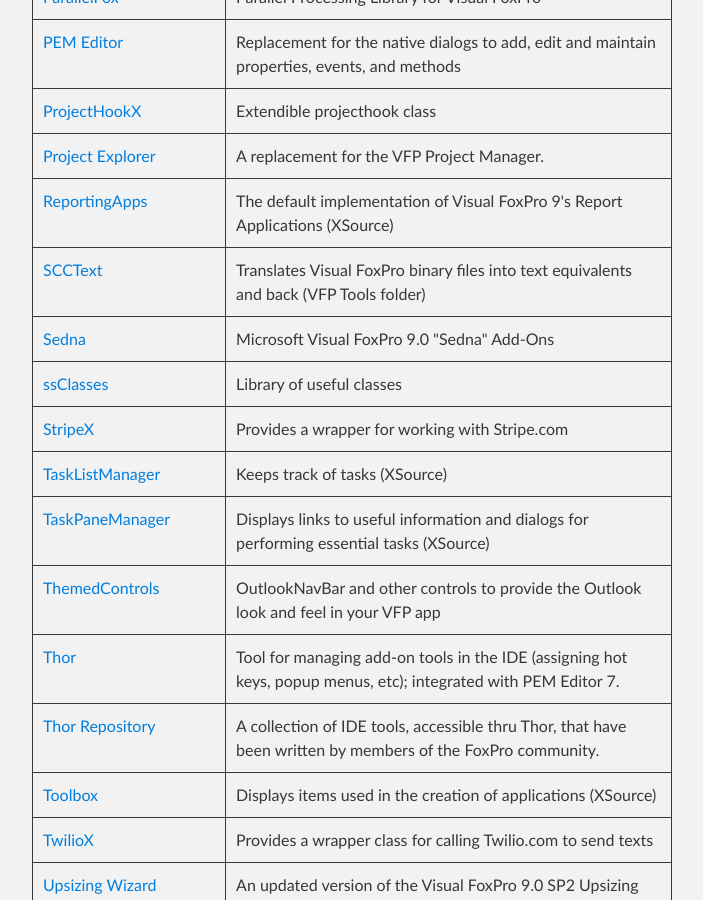
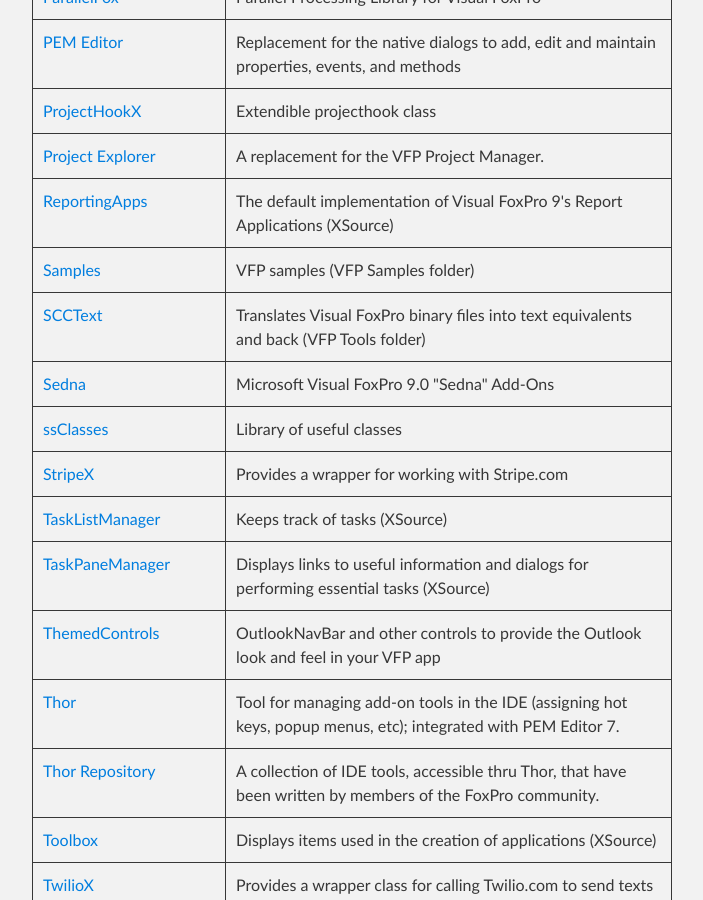
Before and after one commit to VFPX/VFPX.github.io, a Jekyll site: the page built from projects.md, in a window 1280 px wide and 900 px high, scrolled down 4173 px. Shown: the whole window, without its empty margins (288-991 px from the left). Built offline with Jekyll 4.4.1, drawn with Linux system fonts in a browser that asks for light colours; our own code applies the rules of GitHub Pages for plain Markdown files.

Commit message:
Added Samples project

```diff
--- a/_data/projects.json
+++ b/_data/projects.json
@@ -366,6 +366,12 @@
     "state": "Production release"
   },
   {
+    "project": "Samples",
+    "url": "https://github.com/VFPX/Samples",
+    "description": "VFP samples (VFP Samples folder)",
+    "state": "Production release"
+  },
+  {
     "project": "SCCText",
     "url": "https://github.com/VFPX/SCCText",
     "description": "Translates Visual FoxPro binary files into text equivalents and back (VFP Tools folder)",
--- a/_posts/2019-03-05-new-vfp_projects.markdown
+++ b/_posts/2019-03-05-new-vfp_projects.markdown
@@ -33,6 +33,8 @@
 
 * [Microsoft Accessibility Browser (MSAA)](https://github.com/VFPX/MSAA): Helps develop applications that are more accessible to people with disabilities, write automated test suites, or select and buy off-the-shelf test software
 
+* [Samples](https://github.com/VFPX/Samples): VFP samples
+
 * [SCCText](https://github.com/VFPX/SCCText): Translates Visual FoxPro binary files into text equivalents and back
 
 * [VFPXTab](https://github.com/VFPX/VFPXTab): Generates a cross-tabulation cursor
```
